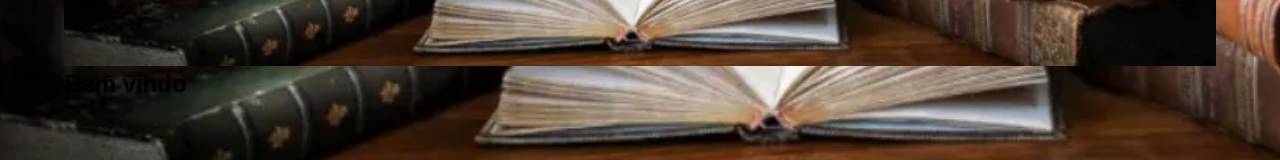
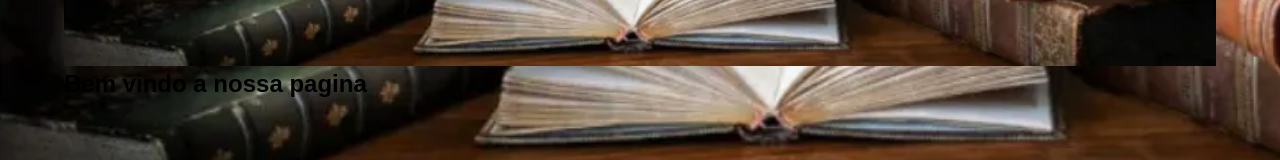
Before and after one commit to ThiagoTora/Site-do-livro, a plain HTML site: page trabalho do site de sexta feira/home.html in a window 1280 px wide. Shown: the part 544-704 px from the top of the page. Drawn offline with Linux system fonts and the light colour scheme.

Commit message:
HomeThiagoScriptT2

```diff
--- a/trabalho do site de sexta feira/home.html
+++ b/trabalho do site de sexta feira/home.html
@@ -34,7 +34,7 @@
     <section id="Sessão-1">
         <div class="P1">
             <img src="../imagens/image.png">
-            <h1>Bem vindo</h1>
+            <h1>Bem vindo a nossa pagina</h1>
         </div>
     </section>
 
```
